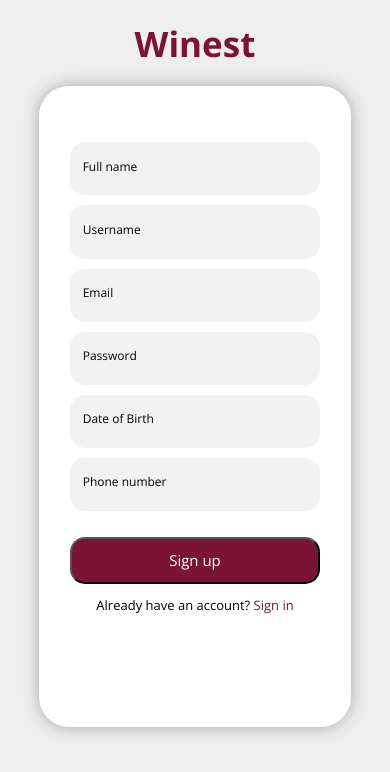
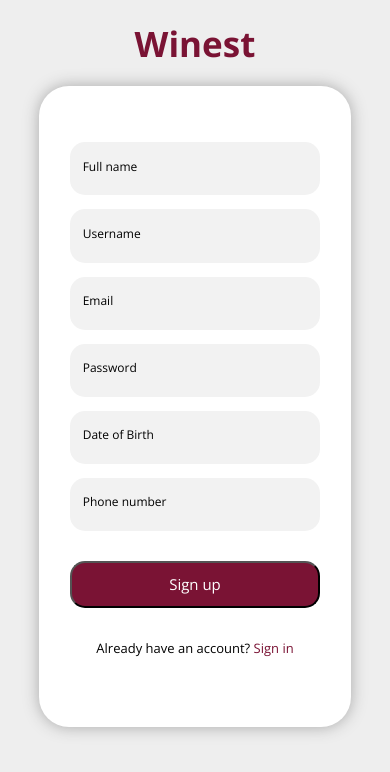
Before and after one commit to sergioluisfilho/winest-web, a React (Create React App) app: page /register in a window 390 px wide. Shown: the top 772 px of the page. Built offline with nearby package versions, Linux system fonts and the light colour scheme.

Commit message:
responsividade 2

```diff
--- a/src/pages/register/register.scss
+++ b/src/pages/register/register.scss
@@ -38,32 +38,33 @@
       width: 80%;
     }
 
+    @media (max-width: 600px) {
+      height: 70%;
+    }
+
     .credential-form {
       background-color: #F2F2F2;
       border-radius: 20px;
       margin: 3% auto;
       margin-bottom: 25px;
       width: 85%;
-      height: 8%;
+      height: 9%;
 
-      @media (min-width: 960px) {
-        width: 80%;
-        height: 8%;
-        margin-top: 1%;
-        margin-bottom: 20px;
+      @media (max-width: 1200px) {
+        margin-bottom: 10px;
       }
 
       @media (max-width: 960px) or (max-height: 800px) {
         height: 8%;
         border-radius: 15px;
-        margin-bottom: 10px;
+        margin-bottom: 30px;
         margin-top: 2%
       }
 
       @media (max-width: 600px) {
         width: 80%;
         height: 9%;
-        margin-bottom: 10px;
+        margin-bottom: 14px;
       }
 
       .credential-input {
@@ -76,9 +77,9 @@
         top: 20%;
         height: 50%;
         width: 90%;
-        font-size: 17px;
+        font-size: 20px;
 
-        @media (min-width: 960px) {
+        @media (max-width: 960px) {
           font-size: 12px;
         }
 
@@ -108,7 +109,7 @@
       font-weight: lighter;
       border-radius: 15px;
 
-      @media (min-width: 960px) {
+      @media (max-width: 960px) {
         margin-top: 1%;
         font-size: 15px;
       }
@@ -137,7 +138,7 @@
 
       @media (min-width: 1200px) {
         margin-top: 4%;
-        font-size: 17px;
+        font-size: 2  7px;
       }
 
       @media (max-width: 960px) or (max-height: 800px) {
@@ -147,6 +148,7 @@
 
       @media (max-width: 600px) {
         font-size: 13px;
+        margin-top: 10%;
       }
 
       .signin-desc {
```
